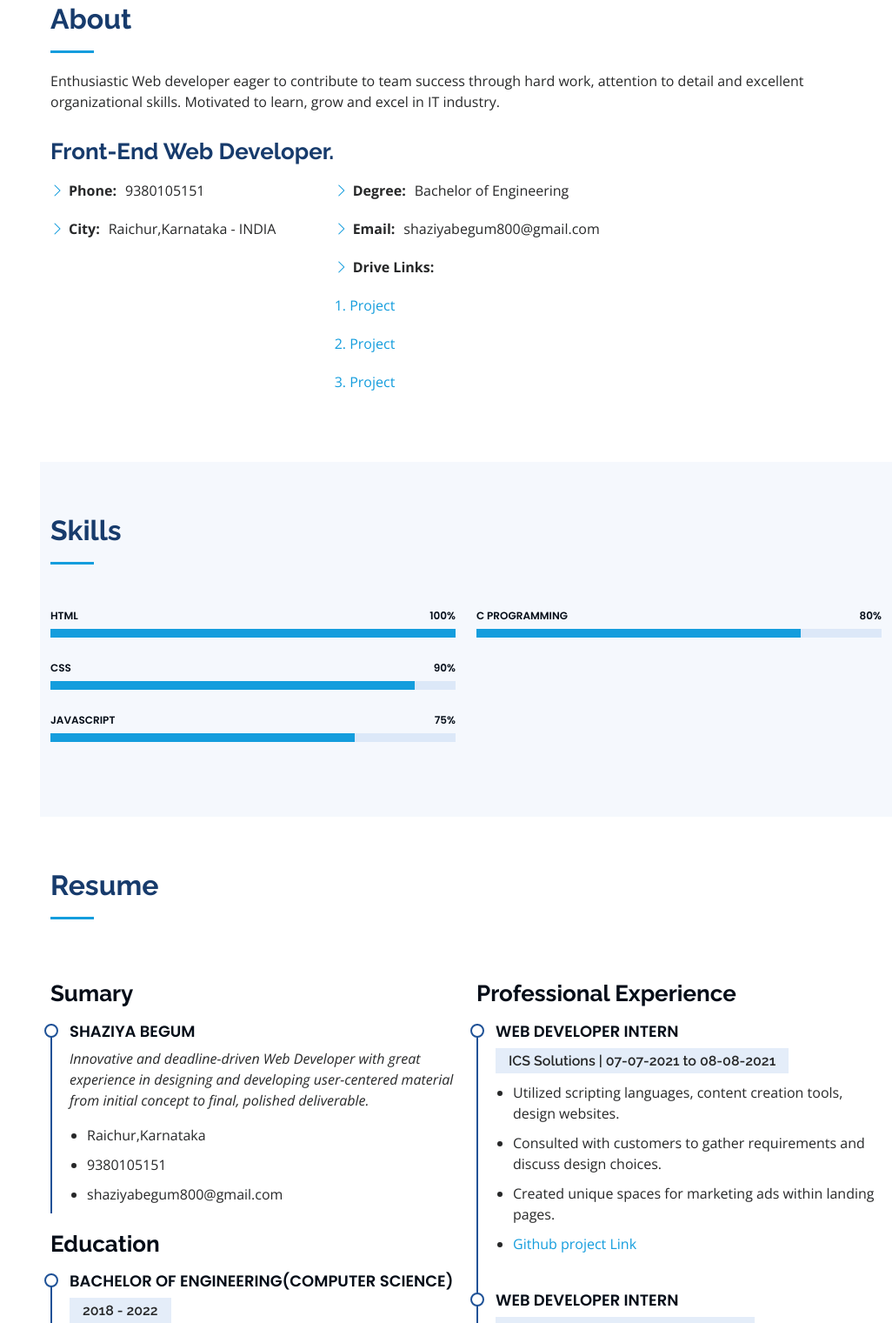
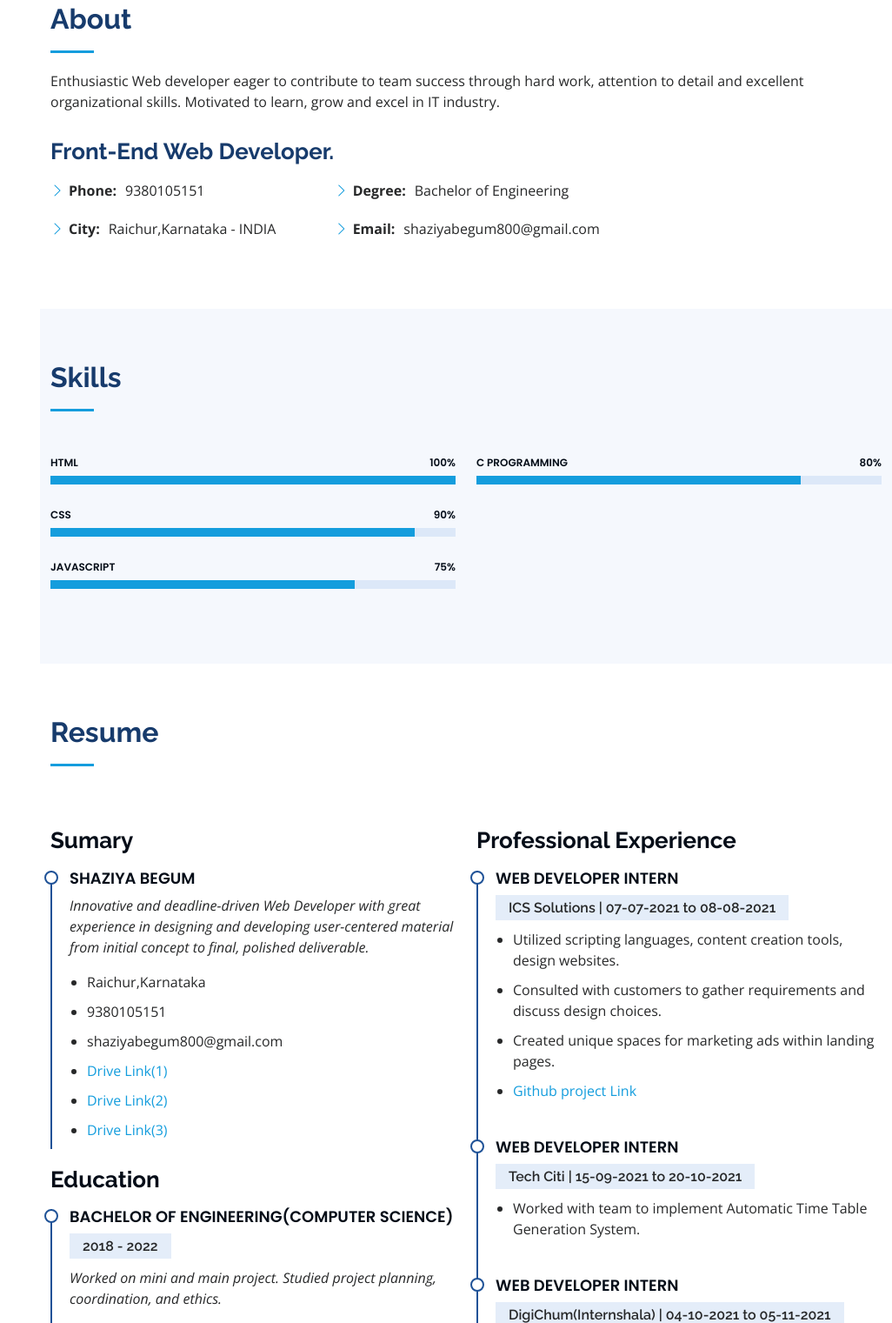
Before and after one commit to sha554/portfolio, a plain HTML site: page index.html in a window 1280 px wide. Shown: the part 857-2378 px from the top of the page at 87% size, without its empty margins (254-1280 px from the left). Drawn offline with nearby package versions, Linux system fonts and the light colour scheme.

Commit message:
Update index.html

```diff
--- a/index.html
+++ b/index.html
@@ -114,13 +114,7 @@
 
                 </ul>
 
-                 <ul>
 
-
-                  <li><i class="bi bi-chevron-right"></i> <strong>Drive Links:</strong> <span><li><a href="https://drive.google.com/drive/folders/1b2XUbe91UTFvKBGsSRV2XXWbvq0D-vL0?usp=share_link">1. Project</a></li></span></li>
-                 <li><a href="https://drive.google.com/drive/folders/1iT3t0-JLQsKlYRqy8n0GWUNsL9dUFEx1?usp=share_link">2. Project</a></li></span></li>
-               <li><a href="https://drive.google.com/drive/folders/1vMTp0m0Tv7GYEZ2s7of7HVT08oo5lJIX?usp=share_link">3. Project</a></li></span></li>
-                </ul>
 
               </div>
             </div>
@@ -218,6 +212,9 @@
                 <li>Raichur,Karnataka</li>
                 <li>9380105151</li>
                 <li>shaziyabegum800@gmail.com</li>
+                 <li><a href="https://drive.google.com/drive/folders/1b2XUbe91UTFvKBGsSRV2XXWbvq0D-vL0?usp=share_link">Drive Link(1)</a></li>
+                <li><a href="https://drive.google.com/drive/folders/1iT3t0-JLQsKlYRqy8n0GWUNsL9dUFEx1?usp=share_link">Drive Link(2)</a></li>
+                <li><a href="https://drive.google.com/drive/folders/1vMTp0m0Tv7GYEZ2s7of7HVT08oo5lJIX?usp=share_link">Drive Link(3)</a></li>
               </ul>
             </div>
 
```
